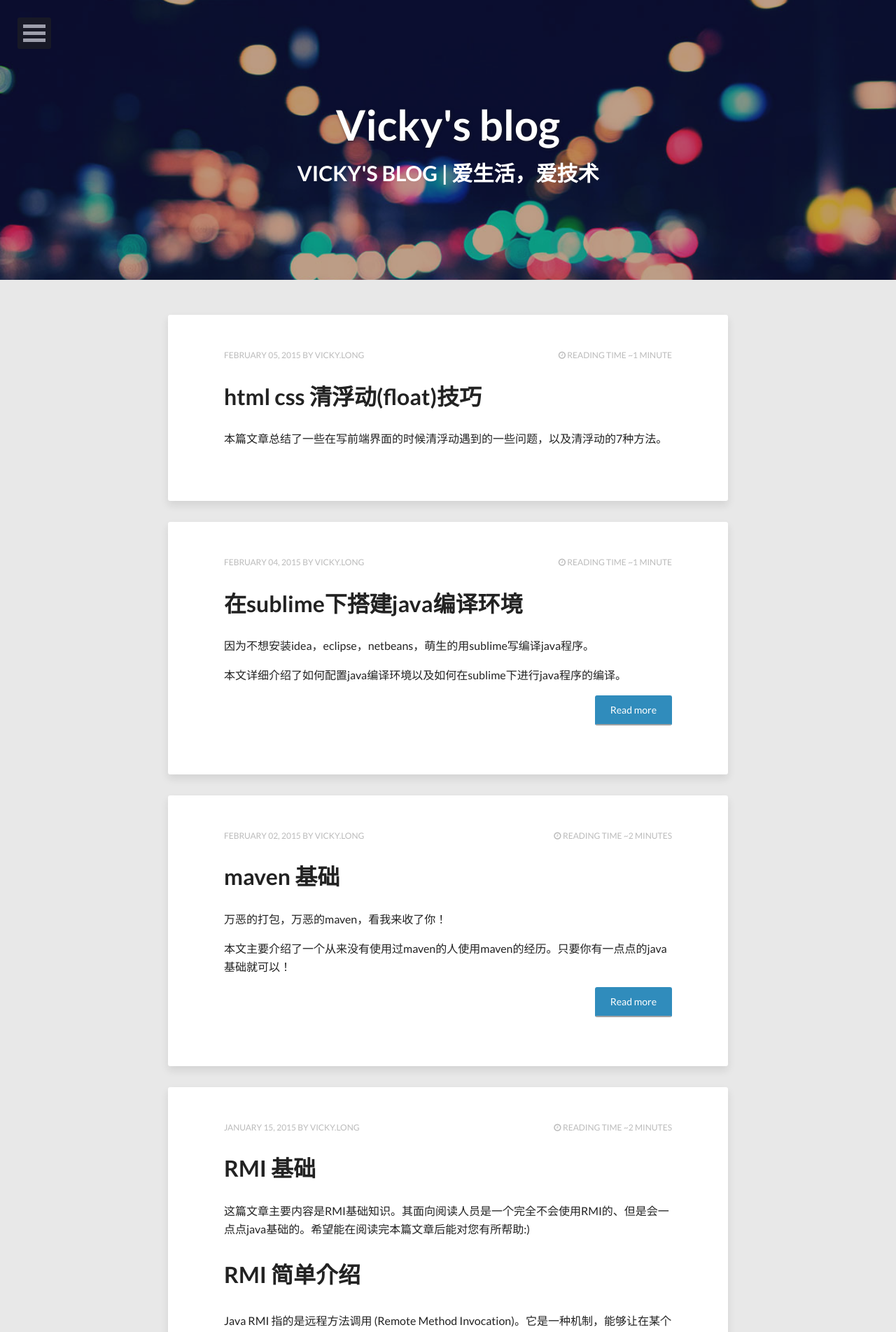
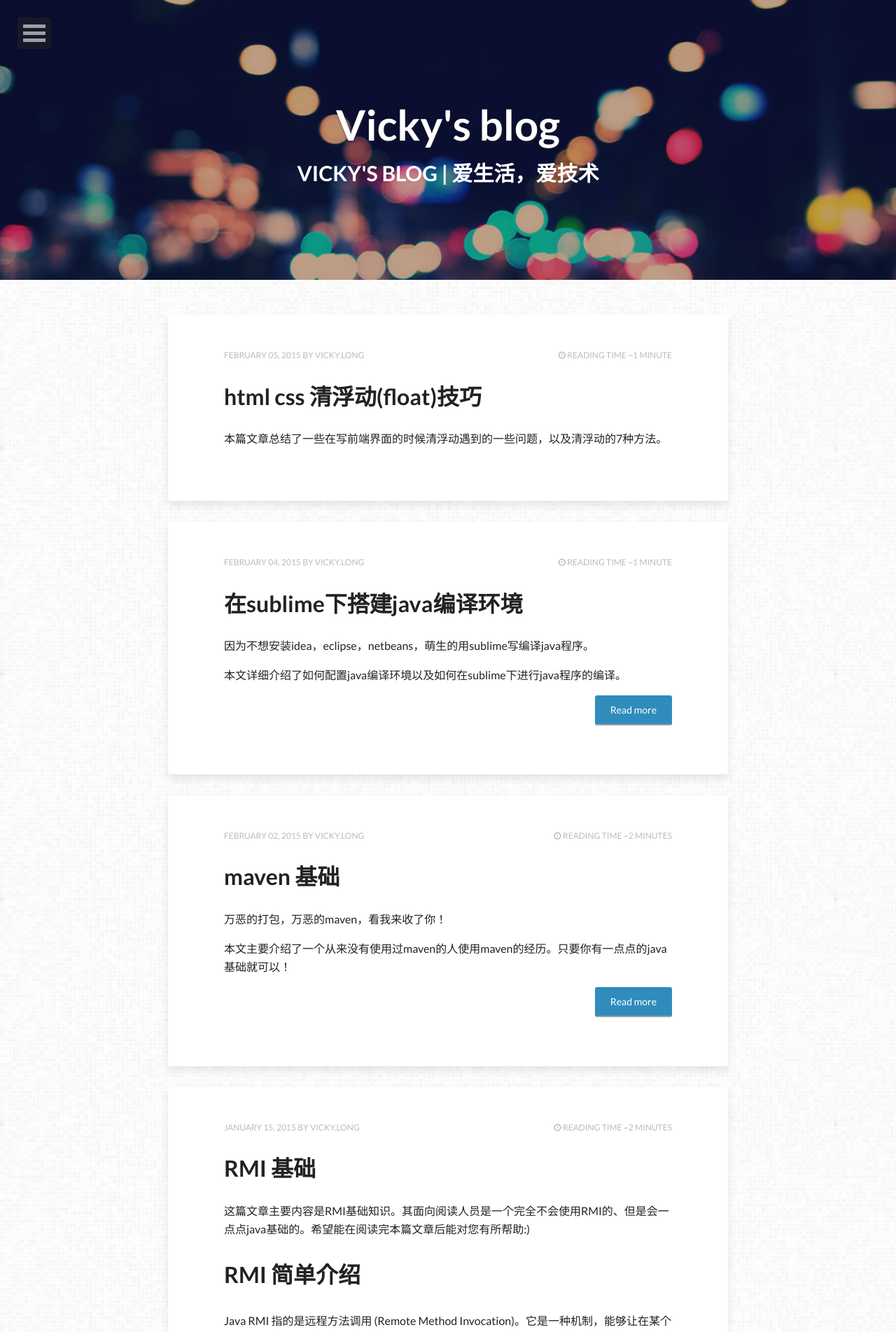
Before and after one commit to 0ovickyo0/0ovickyo0.github.io, a Jekyll site: the page built from index.html, in a window 1280 px wide. Shown: the top 1904 px of the page at 70% size. Built offline with Jekyll 4.4.1, drawn with Linux system fonts in a browser that asks for light colours; nearby versions of some CDN libraries; the list of posts is cut into pages by our own code; comment, search, counter and statistics services are not loaded.

Commit message:
new wallpaper

```diff
--- a/index.html
+++ b/index.html
@@ -6,6 +6,7 @@ tags: [vicky, blog, web前端, java, JavaScript]
 comments: false
 image:
   feature: abstract-12.jpg
+  background: bg-6.png
 ---
 
 {% for post in paginator.posts %}
```
